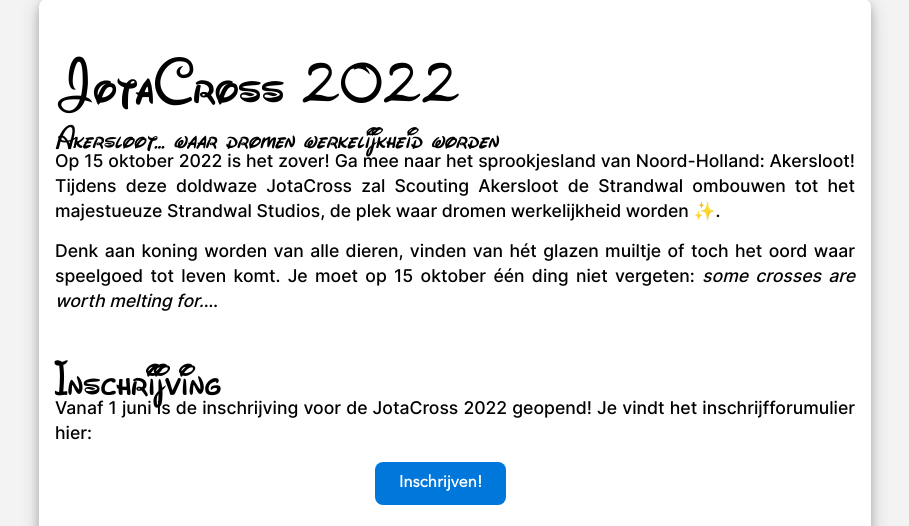
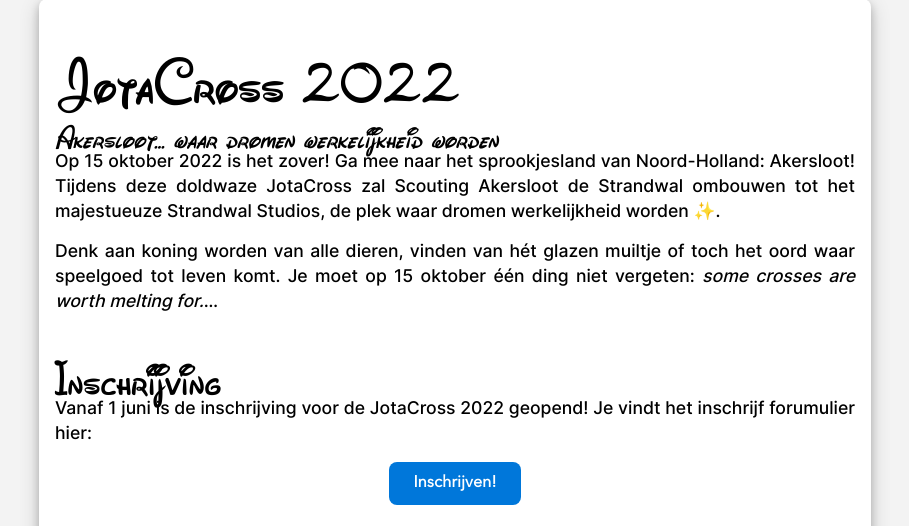
Before and after one commit to Obdam/jotacross, a Flask app: page / in a window 1280 px wide. Shown: the part 117-643 px from the top of the page, without its empty margins (185-1094 px from the left). Run offline with Flask 2, Linux system fonts and the light colour scheme.

Commit message:
Updated inschrijving with better CSS (better=relative), fixed typfoutje

```diff
--- a/static/css/stylesheet.css
+++ b/static/css/stylesheet.css
@@ -113,6 +113,7 @@ header {
     align-items: center;
     min-height: 3.25rem;
     width: 100%;
+    overflow: hidden;
     background-color: var(--dark-blue);
     margin-bottom: 1rem;
     border-top: 3px;
@@ -191,6 +192,12 @@ main article img {
     margin-top: 1.5rem;
 }
 
+main article button {
+    display: block;
+    margin-left: auto;
+    margin-right: auto;
+}
+
 .article-preview {
     padding: 0.5rem;
 }
@@ -220,13 +227,6 @@ main article .article_contents img {
     height: auto;
 }
 
-.uitslag {
-    max-width: inherit;
-    height: 500px;
-    margin: auto;
-    width: 100%;
-}
-
 /* Footer */
 footer {
     display: flex;
@@ -234,6 +234,7 @@ footer {
     padding: 1rem 0;
     align-items: center;
     color: var(--white);
+    overflow: hidden;
     /* For fixed footer at the bottom: */
     margin-top: auto;
     width: 100%;
@@ -279,11 +280,6 @@ footer p {
     font-size: 1rem;
     font-weight: 600;
     border-radius: 0.5rem;
-}
-
-article .button-normal {
-    margin-left: 40%;
-    margin-right: 40%;
 }
 
 .button-normal a {
--- a/templates/home.html
+++ b/templates/home.html
@@ -30,14 +30,12 @@
 
 <h2>Inschrijving</h2>
 <p>
-    Vanaf 1 juni is de inschrijving voor de JotaCross 2022 geopend! Je vindt het inschrijfforumulier hier:
+    Vanaf 1 juni is de inschrijving voor de JotaCross 2022 geopend! Je vindt het inschrijf forumulier hier:
 </p>
 
-<a href="https://forms.gle/kvLMFYtiYdJzV2aF6" target="_blank">
-    <button type="button" class="button-normal">
-        Inschrijven!
-    </button>
-</a>
+<button type="button" class="button-normal">
+    <a href="https://forms.gle/kvLMFYtiYdJzV2aF6" target="_blank">Inschrijven!</a>
+</button>
 
 <img src="{{ url_for('static', filename='images/onward-filmposter.png') }}" alt="film-poster-jota">
 {% endblock content %}
```
Also changed, not shown: docs/index.html (+4 -6 lines), docs/static/css/stylesheet.css (+8 -12 lines).
